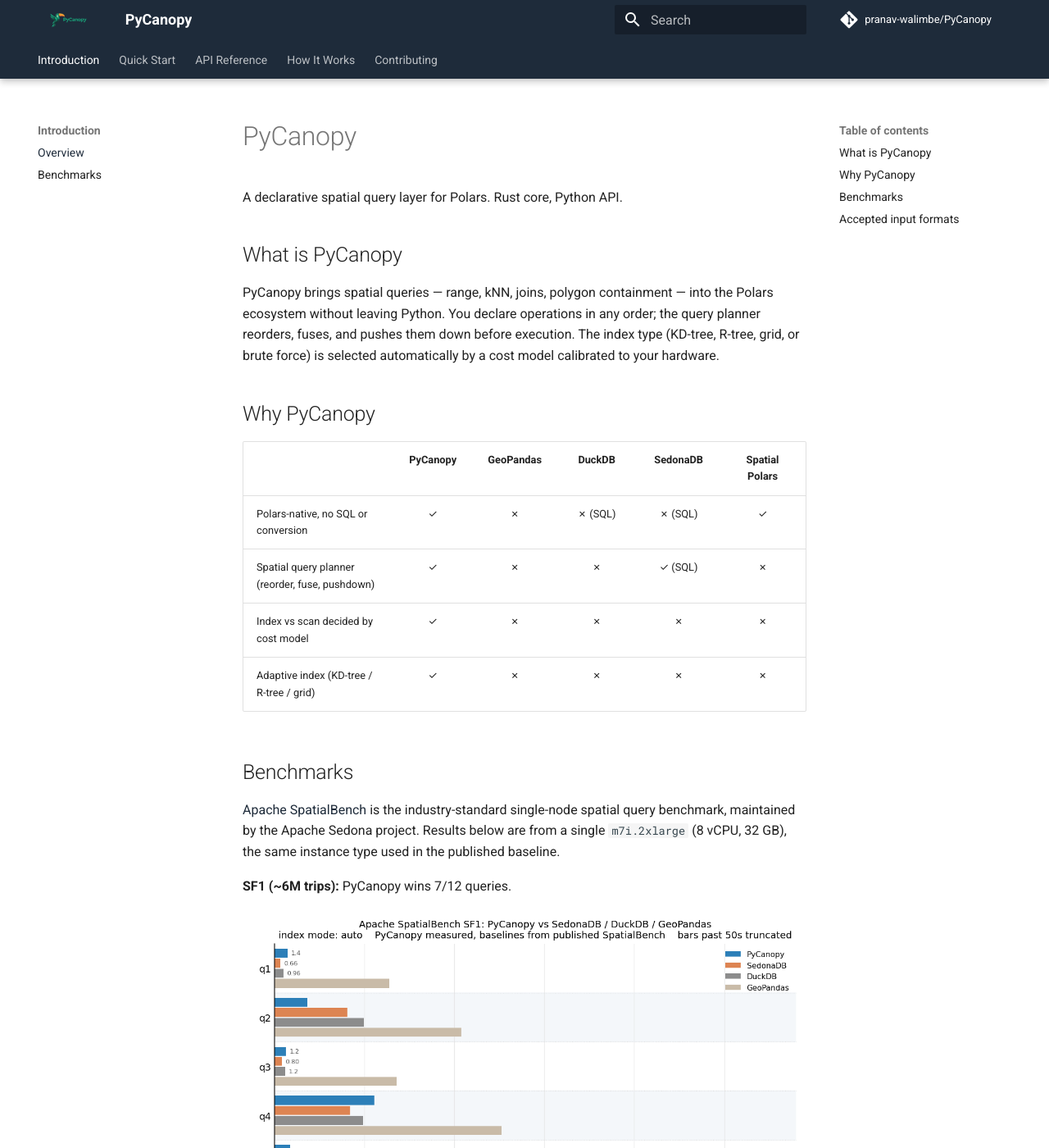
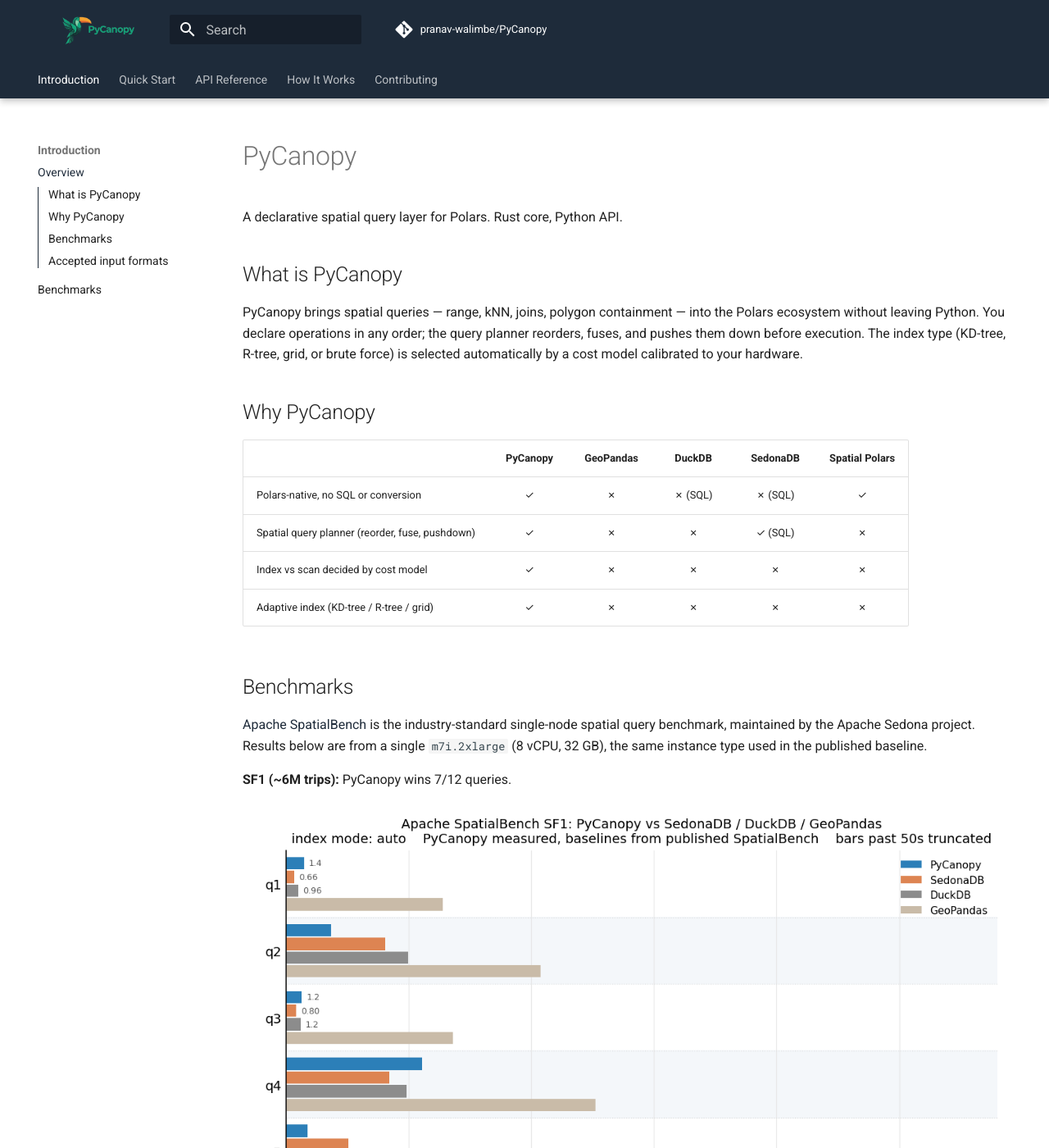
Before and after one commit to pranav-walimbe/PyCanopy, an MkDocs documentation site: the page built from docs/index.md, in a window 1280 px wide and 1400 px high. Shown: the whole window at 82% size. Built offline with MkDocs 1.6.1 and Material for MkDocs 9.7.7, drawn with Linux system fonts in a browser that asks for light colours; comment, search, counter and statistics services are not loaded.

Commit message:
larger logo, hide site name text, integrate toc into left nav

```diff
--- a/docs/stylesheets/extra.css
+++ b/docs/stylesheets/extra.css
@@ -1,3 +1,11 @@
+.md-header__button.md-logo img {
+  height: 48px;
+}
+
+.md-header__title {
+  display: none;
+}
+
 :root {
   /* Dark slate header matching HTTPx style */
   --md-primary-fg-color: #1e2b3a;
--- a/mkdocs.yml
+++ b/mkdocs.yml
@@ -16,6 +16,7 @@
     - navigation.tabs.sticky
     - navigation.sections
     - navigation.top
+    - toc.integrate
     - content.code.copy
 
 extra_css:
```
